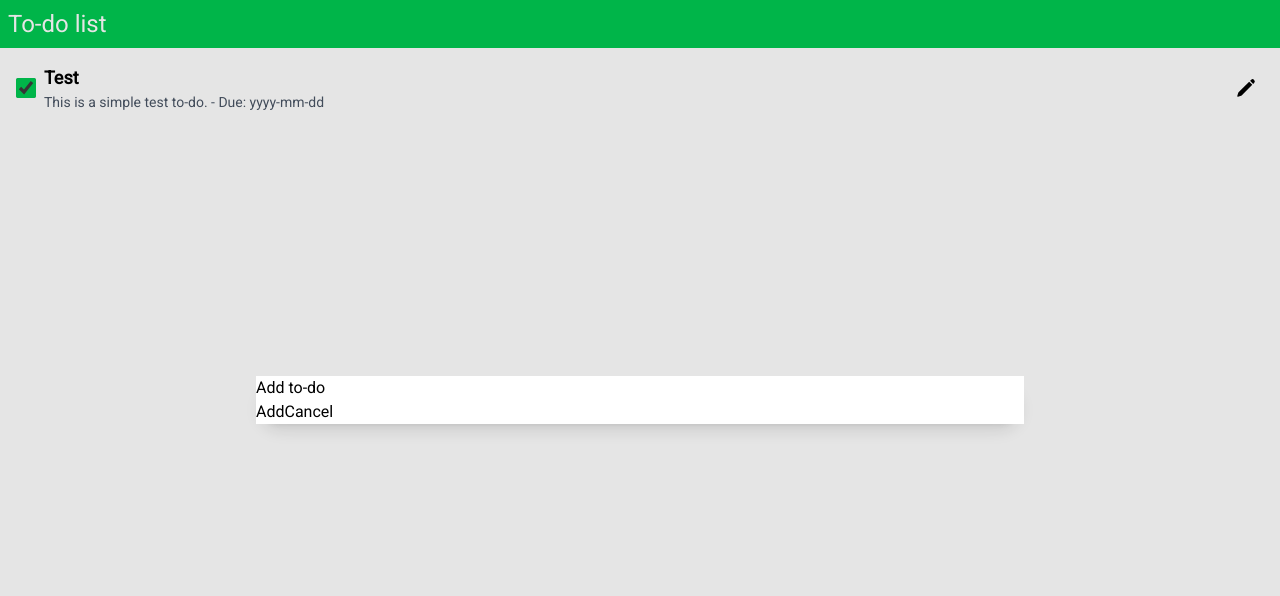
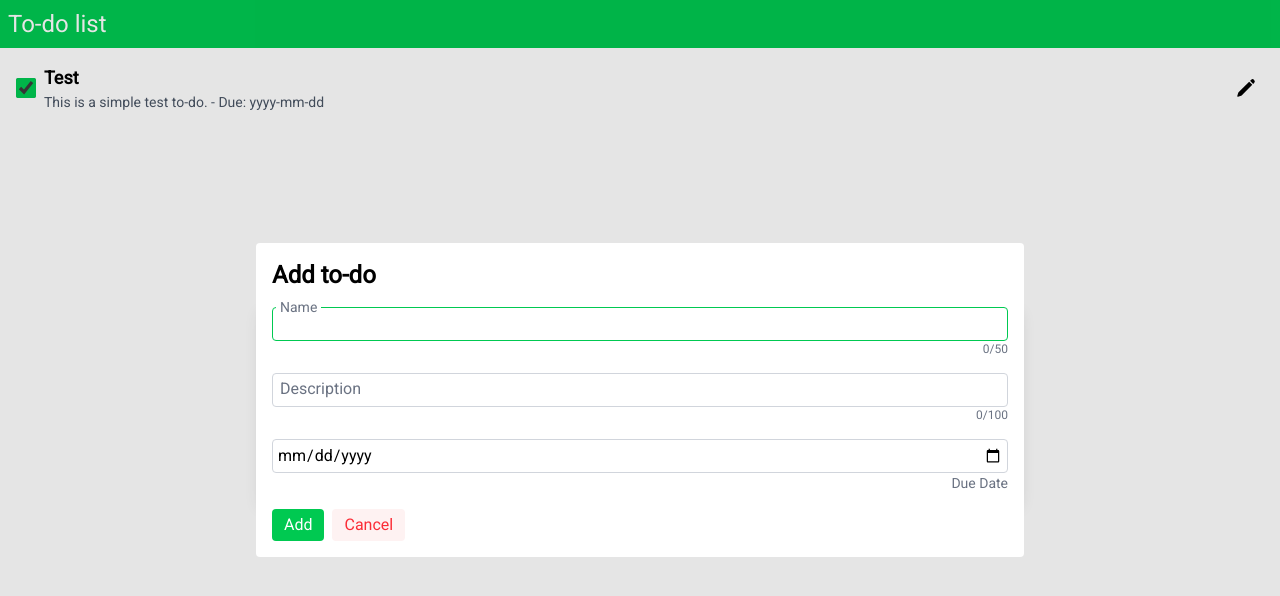
Before and after one commit to FelixWrba/to_do_list, a Vue app: page / in a window 1280 px wide. Both pictures are taken after a click on the button 1240 px from the left and 760 px from the top of the page. Shown: the top 596 px of the page. Built offline with nearby package versions, Linux system fonts and the light colour scheme.

Commit message:
Added AddModal inputs

```diff
--- a/src/assets/base.css
+++ b/src/assets/base.css
@@ -18,3 +18,11 @@ input[type=checkbox] {
 .icon-btn {
   @apply size-9 p-2 rounded hover:text-green-500 hover:shadow-sm cursor-pointer transition-all duration-300;
 }
+
+.btn {
+  @apply bg-green-500 text-white px-3 py-1 rounded cursor-pointer hover:shadow transition-shadow duration-300;
+}
+
+.btn.cancel {
+  @apply bg-red-50 text-red-500;
+}
--- a/src/components/AddModal.vue
+++ b/src/components/AddModal.vue
@@ -1,29 +1,49 @@
 <template>
-  <dialog ref="addDialog" class="add-modal lg:max-w-3xl transition-all duration-300">
-    <form @submit.prevent="closeModal">
-      <h2>Add to-do</h2>
-      <button type="submit">Add</button>
-      <button type="submit">Cancel</button>
+  <dialog ref="addDialog" class="add-modal lg:max-w-3xl transition-all duration-300 p-4 rounded">
+    <form @submit.prevent="closeModal" class="flex flex-col gap-4">
+      <h2 class="text-2xl font-semibold">Add to-do</h2>
+      <TextField v-model="formData.name" label="Name" :max-length="50" required :readonly />
+      <TextField v-model="formData.description" label="Description" :max-length="100" :readonly/>
+      <div class="flex flex-col">
+        <input type="date" id="due-date"
+          class="border border-gray-300 focus:border-green-500 outline-0 transition-all duration-300 rounded flex-1 p-1">
+          <label for="due-date" class="text-gray-500 text-end text-sm" :readonly>Due Date</label>
+      </div>
+
+      <div>
+        <button type="submit" class="btn mr-2">Add</button>
+        <button type="reset" class="btn cancel" @click="closeModal">Cancel</button>
+      </div>
     </form>
   </dialog>
 </template>
 
 <script setup>
-import { useTemplateRef, watch } from 'vue';
+import { useTemplateRef, watch, ref } from 'vue';
+import TextField from './TextField.vue';
 
 const addDialog = useTemplateRef('addDialog');
 const emit = defineEmits(['close']);
 const { isOpen } = defineProps(['isOpen']);
 
+const formData = ref({ name: '', description: '', dueDate: '' });
+const readonly = ref(true);
+
 function closeModal() {
   addDialog.value.classList.remove('open');
+  document.querySelector('meta[name=theme-color]').setAttribute('content', '#00c951');
   setTimeout(() => addDialog.value.close(), 300);
   emit('close');
+  readonly.value = true;
 }
 
 function openModal() {
   addDialog.value.showModal();
-  setTimeout(() => addDialog.value.classList.add('open'), 500);
+  setTimeout(() => {
+    addDialog.value.classList.add('open');
+    document.querySelector('meta[name=theme-color]').setAttribute('content', '#00b549');
+    readonly.value = false;
+  }, 500);
 }
 
 watch(() => isOpen, newIsOpen => {
@@ -48,6 +68,7 @@ watch(() => isOpen, newIsOpen => {
 .add-modal::backdrop {
   opacity: 0;
   transition: all 300ms;
+  background-color: rgba(0, 0, 0, 0.1);
 }
 
 .add-modal.open,
--- /dev/null
+++ b/src/components/TextField.vue
@@ -0,0 +1,28 @@
+<template>
+  <div class="flex flex-col relative">
+    <input type="text" :id="id" v-model="modelValue"
+      class="border border-gray-300 focus:border-green-500 outline-0 transition-all duration-300 rounded flex-1 p-1 peer"
+      :aria-labelledby="id" autocomplete="off" spellcheck="false" :required="required" :readonly="readonly" />
+
+    <label :for="id"
+      :class="'absolute left-1 text-gray-500 transition-all bg-white duration-300 px-1 ' + (isFloating ? '-top-2.5 text-sm' : 'top-1 text-base peer-focus:-top-2.5 peer-focus:text-sm')">
+      {{ label }}
+    </label>
+
+    <span class="text-gray-500 text-xs text-end">{{ modelValue.length }}/{{ maxLength }}</span>
+  </div>
+</template>
+
+<script setup>
+import { computed } from 'vue';
+
+const { label, maxLength, required, readonly } = defineProps(['label', 'maxLength', 'required', 'readonly']);
+const modelValue = defineModel({
+  set(value) {
+    return value.slice(0, maxLength);
+  }
+});
+
+const id = label.toLowerCase().replace(/\s+/g, '-');
+const isFloating = computed(() => modelValue.value && modelValue.value.length > 0);
+</script>
--- a/src/views/HomeView.vue
+++ b/src/views/HomeView.vue
@@ -40,15 +40,18 @@ function handleAddClose() {
 @import 'tailwindcss';
 
 .add-btn {
-  @apply flex justify-center items-center p-2 rounded-full fixed right-4 bottom-4 cursor-pointer shadow-lg w-12 lg:max-w-3xl transition-all duration-700;
+  @apply flex justify-center items-center p-2 fixed right-4 bottom-4 cursor-pointer shadow-lg w-12 h-12 lg:max-w-3xl transition-all duration-700;
   background-color: #00c951;
+  border-radius: 99px;
 }
 
 .add-btn.expanded {
   background-color: #ffffff;
   width: 80vw;
+  height: 200px;
   right: 50%;
   bottom: 50%;
   transform: translateX(50%) translateY(50%);
+  border-radius: 4px;
 }
 </style>
```
